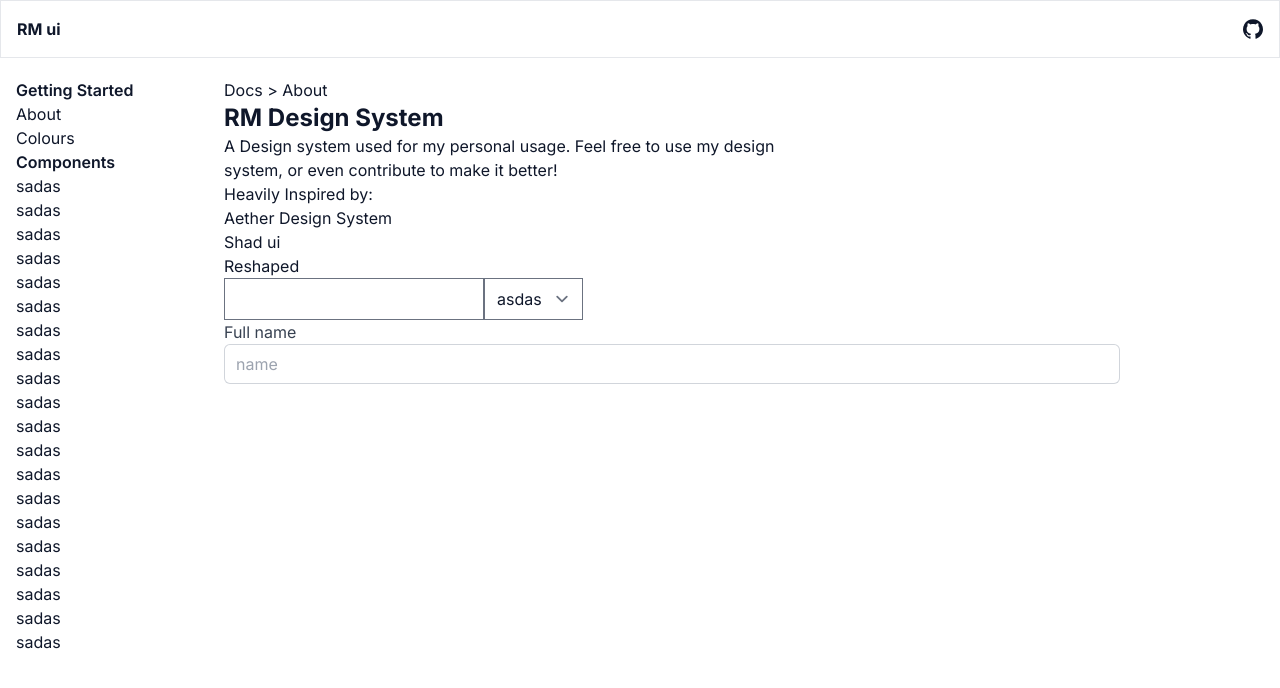
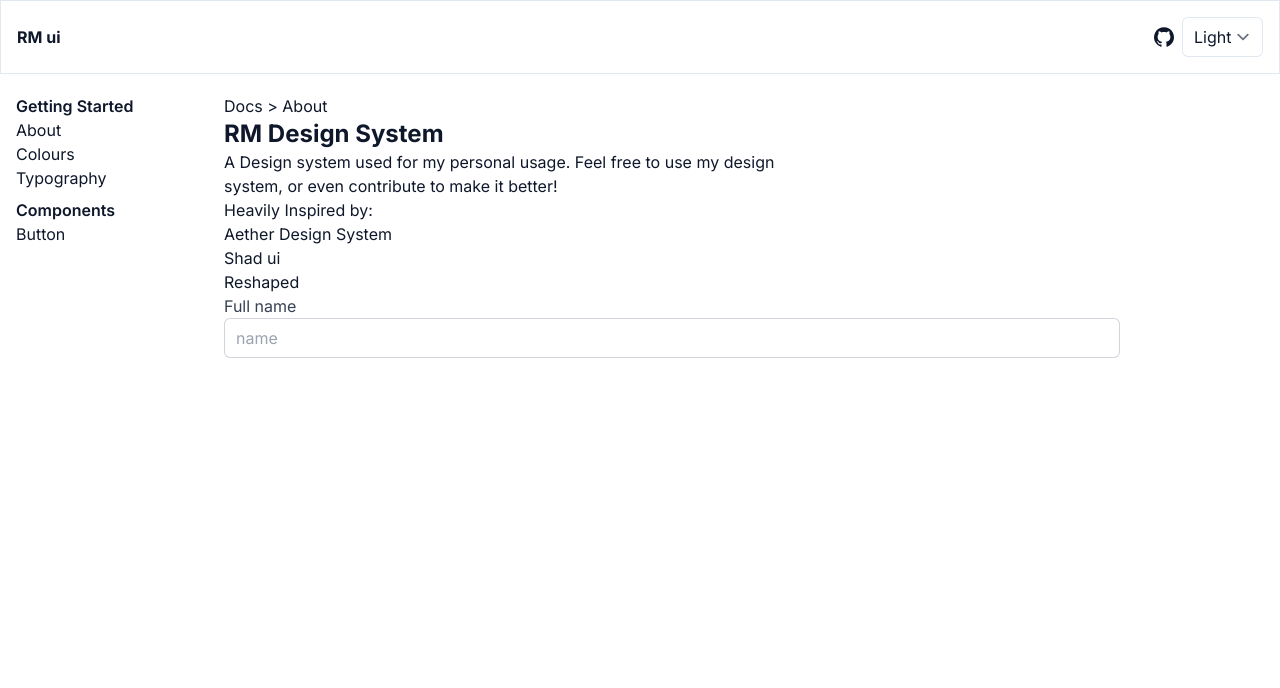
Before and after one commit to ramaakbar/rm-design-system, a Next.js app: page / in a window 1280 px wide. Shown: the top 688 px of the page. Built offline with nearby package versions, Linux system fonts and the light colour scheme.

Commit message:
update layout, add theme switcher

```diff
--- a/package.json
+++ b/package.json
@@ -15,6 +15,7 @@
     "autoprefixer": "10.4.14",
     "eslint": "8.38.0",
     "eslint-config-next": "13.3.0",
+    "lucide-react": "^0.162.0",
     "next": "13.3.0",
     "next-themes": "^0.2.1",
     "postcss": "8.4.21",
--- a/src/components/layout.tsx
+++ b/src/components/layout.tsx
@@ -10,16 +10,19 @@ export default function Layout({ children }: PropsWithChildren) {
       <div className="flex-1">
         <div className="container grid grid-cols-6">
           <aside className="hidden md:col-span-1 md:block">
-            <div className="flex flex-col">
-              <h2 className="font-semibold">Getting Started</h2>
-              <Link href={"/"}>About</Link>
-              <Link href={"/"}>Colours</Link>
+            <div className="flex flex-col space-y-2">
+              <div>
+                <h2 className="font-semibold">Getting Started</h2>
+                <div className="flex flex-col">
+                  <Link href={"/"}>About</Link>
+                  <Link href={"/"}>Colours</Link>
+                  <Link href={"/"}>Typography</Link>
+                </div>
+              </div>
               <div>
                 <h2 className="font-semibold">Components</h2>
                 <div className="flex flex-col">
-                  {[...Array(20)].map(() => (
-                    <Link href={"/"}>sadas</Link>
-                  ))}
+                  <Link href={"/components/button"}>Button</Link>
                 </div>
               </div>
             </div>
--- a/src/components/navbar.tsx
+++ b/src/components/navbar.tsx
@@ -1,13 +1,15 @@
 import Link from "next/link";
+
+import ThemeSwitcher from "./theme-switcher";
 
 export default function Navbar() {
   return (
-    <header className="mb-5 border py-4">
+    <header className="mb-5 border border-border py-4">
       <div className="container flex items-center justify-between">
         <Link href={"/"} className="font-bold">
           RM ui
         </Link>
-        <div>
+        <div className="flex items-center space-x-2">
           <a href="https://www.github.com/ramaakbar">
             <svg viewBox="0 0 438.549 438.549" className="h-5 w-5">
               <path
@@ -16,6 +18,7 @@ export default function Navbar() {
               ></path>
             </svg>
           </a>
+          <ThemeSwitcher />
         </div>
       </div>
     </header>
--- /dev/null
+++ b/src/components/theme-switcher.tsx
@@ -0,0 +1,26 @@
+import { useEffect, useState } from "react";
+import { useTheme } from "next-themes";
+
+export default function ThemeSwitcher() {
+  const [mounted, setMounted] = useState(false);
+  const { theme, setTheme } = useTheme();
+
+  useEffect(() => {
+    setMounted(true);
+  }, []);
+
+  if (!mounted) {
+    return null;
+  }
+  return (
+    <select
+      value={theme}
+      onChange={(e) => setTheme(e.target.value)}
+      className="block w-full rounded-md border-0 bg-transparent px-3 py-2 ring-1 ring-inset ring-border focus:ring-2 focus:ring-inset focus:ring-indigo-600"
+    >
+      <option value="system">System</option>
+      <option value="dark">Dark</option>
+      <option value="light">Light</option>
+    </select>
+  );
+}
--- a/src/pages/_app.tsx
+++ b/src/pages/_app.tsx
@@ -19,7 +19,7 @@ export default function App({ Component, pageProps }: AppProps) {
           --font-sans: ${fontSans.style.fontFamily};
         }
       `}</style>
-      <ThemeProvider defaultTheme="light" enableSystem>
+      <ThemeProvider defaultTheme="light" enableSystem attribute="class">
         <Layout>
           <Component {...pageProps} />
         </Layout>
--- a/src/pages/index.tsx
+++ b/src/pages/index.tsx
@@ -13,12 +13,6 @@ export default function Home() {
         <a href="https://ui.shadcn.com"> Shad ui</a>
         <a href="https://reshaped.so"> Reshaped</a>
       </div>
-      <input type="text" />
-      <select name="" id="">
-        <option value="">asdas</option>
-        <option value="">asdas</option>
-        <option value="">asdas</option>
-      </select>
       <label className="block">
         <span className="text-gray-700">Full name</span>
         <input
@@ -26,7 +20,7 @@ export default function Home() {
           name="first-name"
           id="first-name"
           placeholder="name"
-          className="block w-full rounded-md border-0 bg-transparent px-3 py-2 text-gray-900 ring-1 ring-inset ring-gray-300 placeholder:text-gray-400 focus:ring-2 focus:ring-inset focus:ring-indigo-600 "
+          className="block w-full rounded-md border-0 bg-transparent px-3 py-2 text-gray-900 ring-1 ring-inset ring-gray-300 placeholder:text-gray-400 focus:ring-2 focus:ring-inset focus:ring-indigo-600"
         ></input>
       </label>
     </>
```
Also changed, not shown: 1 other file (tests, documents, lock files or other folders).
